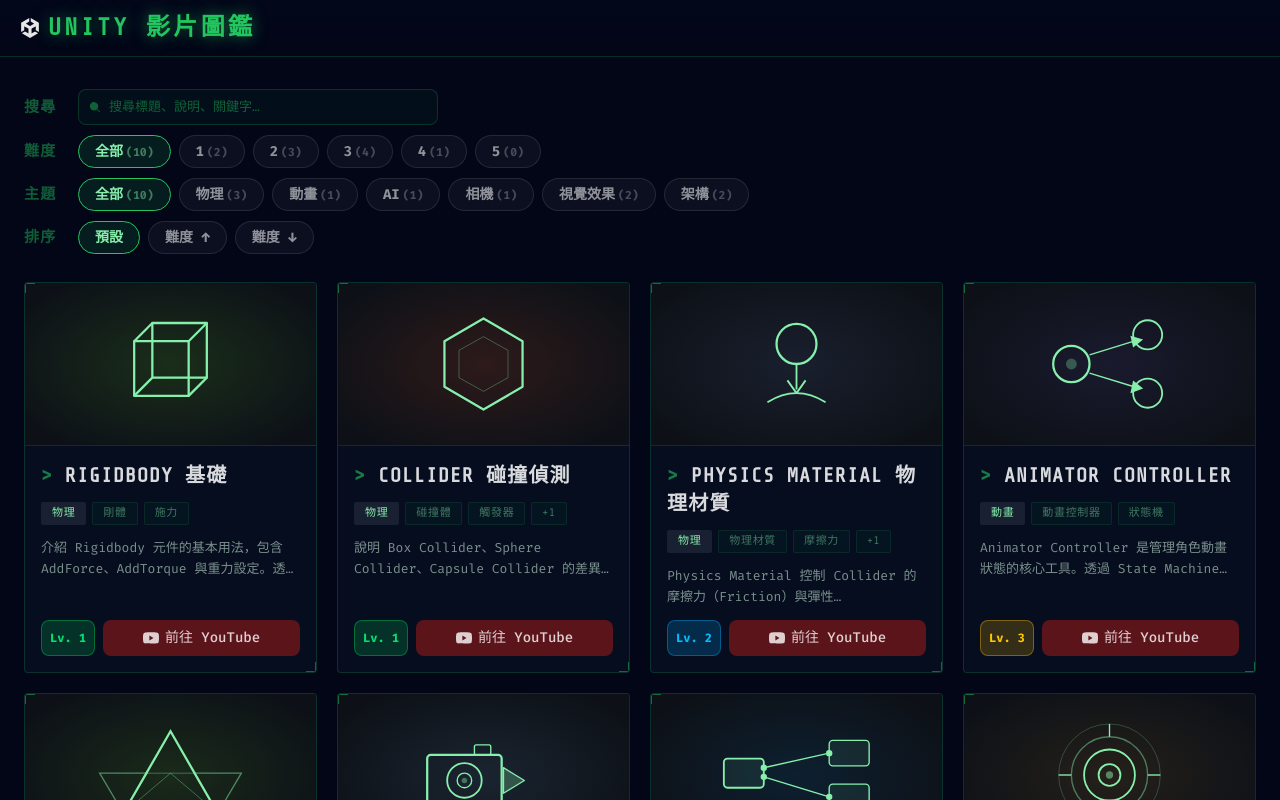
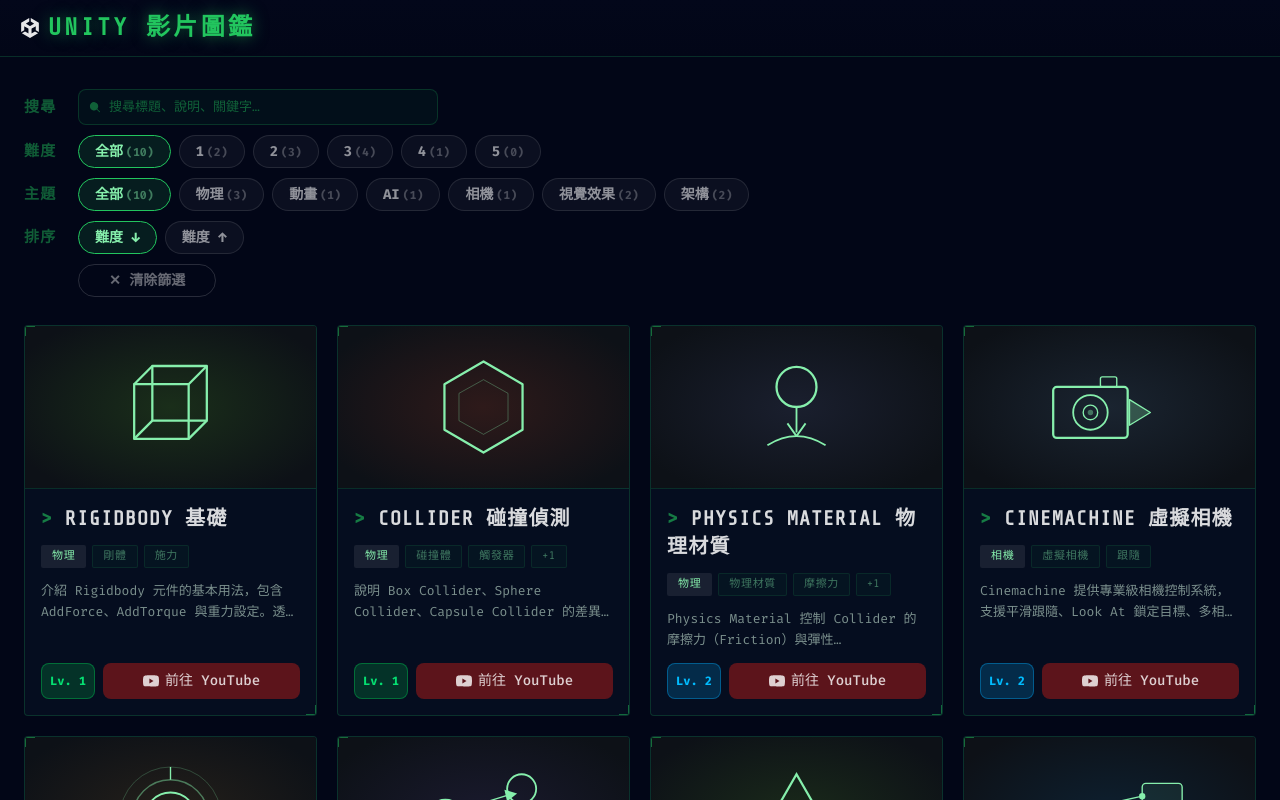
Before and after one commit to HKHorazon/UnityDictionary, a Vue app: page / in a window 1280 px wide. Shown: the top 800 px of the page. Built offline with nearby package versions, Linux system fonts and the light colour scheme.

Commit message:
調整排序按鈕預設值與顯示文字

```diff
--- a/src/App.vue
+++ b/src/App.vue
@@ -56,9 +56,8 @@
         </div>
         <div class="filter-row">
           <span class="filter-label">排序</span>
-          <button :class="['chapter-btn', { active: sortBy === null }]" @click="sortBy = null">預設</button>
-          <button :class="['chapter-btn', { active: sortBy === 'diff-asc' }]" @click="sortBy = 'diff-asc'">難度 ↑</button>
-          <button :class="['chapter-btn', { active: sortBy === 'diff-desc' }]" @click="sortBy = 'diff-desc'">難度 ↓</button>
+<button :class="['chapter-btn', { active: sortBy === 'diff-asc' }]" @click="sortBy = 'diff-asc'">難度 ↓</button>
+          <button :class="['chapter-btn', { active: sortBy === 'diff-desc' }]" @click="sortBy = 'diff-desc'">難度 ↑</button>
         </div>
         <div v-if="query || activeTopic !== null || activeDifficulty !== null || sortBy !== null" class="filter-row">
           <span class="filter-label" style="visibility:hidden">x</span>
@@ -167,9 +166,8 @@
           <div class="filter-drawer-section">
             <span class="filter-label">排序</span>
             <div class="filter-drawer-chips">
-              <button :class="['chapter-btn', { active: sortBy === null }]" @click="sortBy = null">預設</button>
-              <button :class="['chapter-btn', { active: sortBy === 'diff-asc' }]" @click="sortBy = 'diff-asc'">難度 ↑</button>
-              <button :class="['chapter-btn', { active: sortBy === 'diff-desc' }]" @click="sortBy = 'diff-desc'">難度 ↓</button>
+        <button :class="['chapter-btn', { active: sortBy === 'diff-asc' }]" @click="sortBy = 'diff-asc'">難度 ↓</button>
+              <button :class="['chapter-btn', { active: sortBy === 'diff-desc' }]" @click="sortBy = 'diff-desc'">難度 ↑</button>
             </div>
           </div>
         </div>
@@ -269,7 +267,7 @@
 const query = ref('')
 const activeDifficulty = ref(null)
 const activeTopic = ref(null)
-const sortBy = ref(null)
+const sortBy = ref('diff-asc')
 
 const difficultyOptions = [null, 1, 2, 3, 4, 5]
 
```
Also changed, not shown: .claude/skills/ship/SKILL.md.
